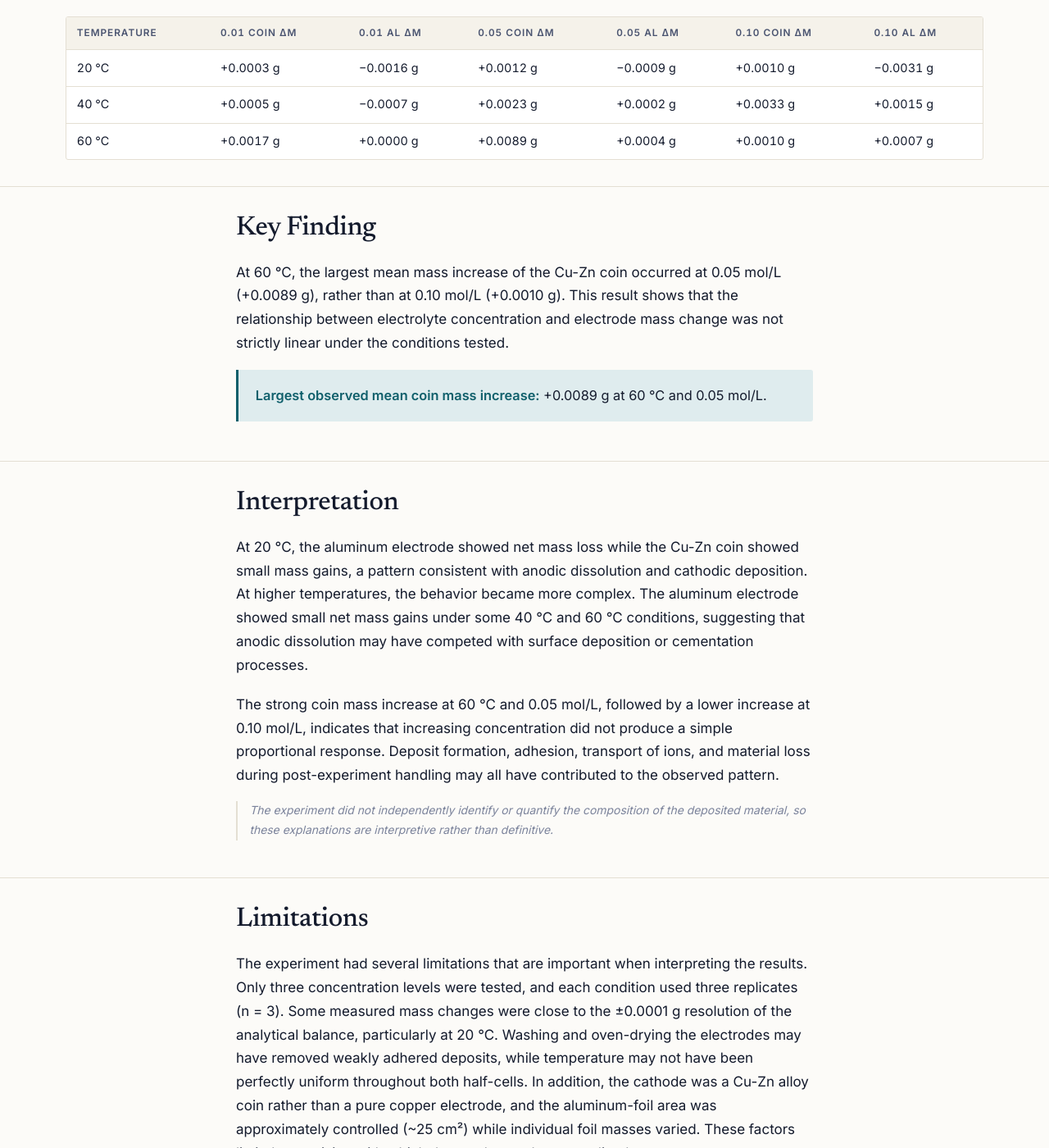
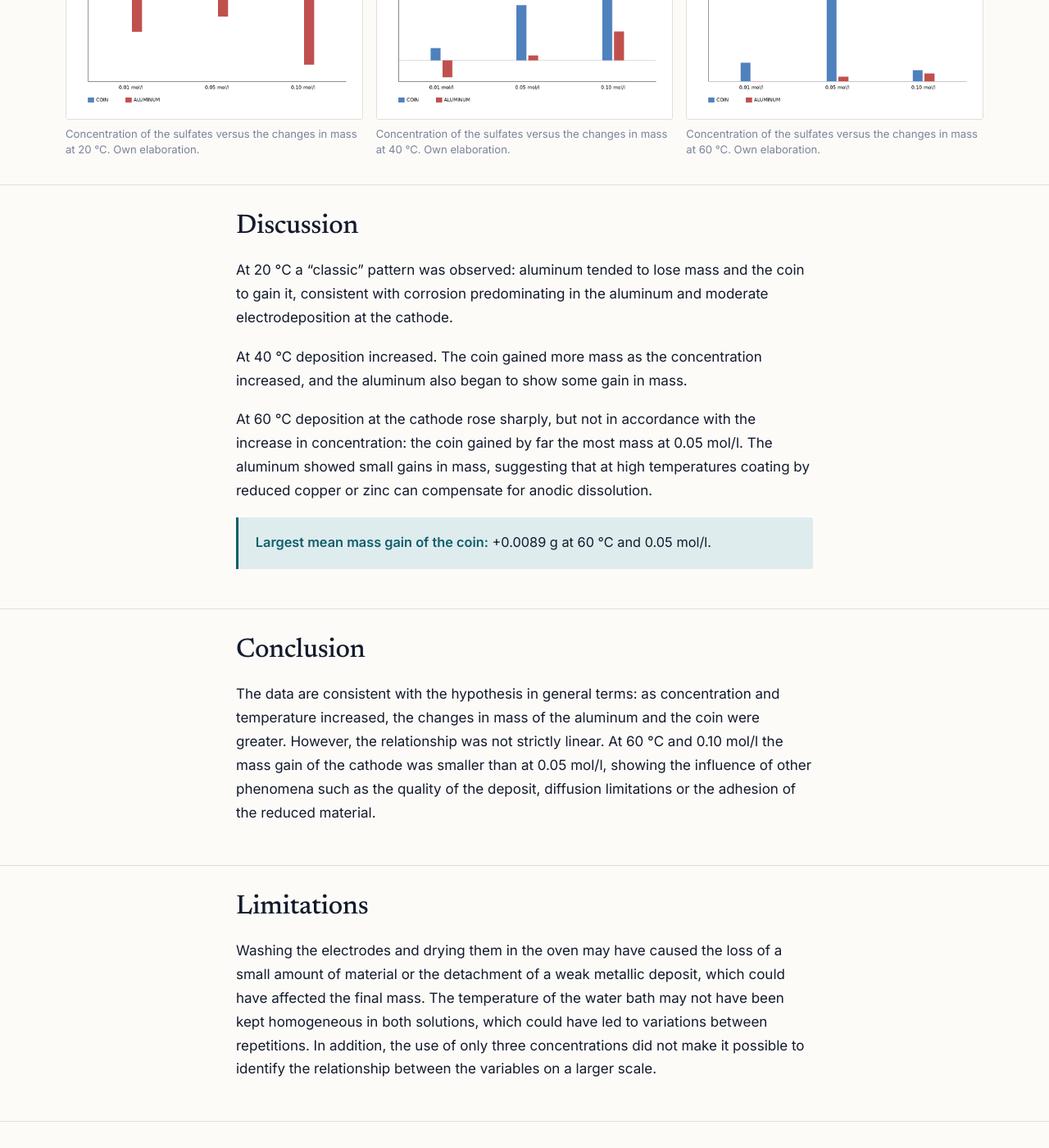
Before and after one commit to student-research-portfolios/diego-romero, a Jekyll site: the page built from _projects/3-modified-galvanic-cell.md, in a window 1280 px wide and 1400 px high, scrolled down 3580 px. Shown: the whole window at 82% size. Built offline with Jekyll 4.4.1, drawn with Linux system fonts in a browser that asks for light colours; some of the changed text lies outside the part shown.

Commit message:
Chemistry page: align with the faithful English translation

```diff
--- a/_projects/3-modified-galvanic-cell.md
+++ b/_projects/3-modified-galvanic-cell.md
@@ -2,19 +2,19 @@
 # --- Shown on the landing page and at the top of this project page ----------
 order: 1
 field: Experimental Electrochemistry
-title: "Effect of ZnSO4 and CuSO4 Concentration and Temperature on Electrode Mass Change in a Modified Galvanic Cell"
+title: "Comparative Analysis of Changes in the Mass of Aluminum and Copper Based on the Concentration of ZnSO4 and CuSO4"
 tagline: >-
-  An experimental investigation of how electrolyte concentration and temperature influence
-  electrode mass changes in a modified galvanic cell.
-subtitle: IB Chemistry SL Independent Research Project | Diego Romero | 2026
+  An experimental investigation of how sulfate concentration and temperature influence the change
+  in mass of aluminum and copper electrodes in an electrochemical cell.
+subtitle: IB Diploma Programme Chemistry SL Course Investigation | Diego Romero | 2026
 summary: >-
-  A laboratory investigation across three sulfate concentrations and three temperatures,
-  measuring electrode mass change to ±0.0001 g and reporting a response that was not
-  strictly linear.
+  A laboratory investigation across three sulfate concentrations and three temperatures, measuring
+  the change in mass of aluminum and copper electrodes to ±0.0001 g and finding a relationship that
+  was not strictly linear.
 
 tags:
   - Electrochemistry
-  - Galvanic Cells
+  - Daniell Cell
   - Corrosion
   - Electrodeposition
   - Experimental Chemistry
@@ -40,20 +40,12 @@ buttons:
 
 ## Project Overview
 
-This experimental chemistry project investigated how electrolyte concentration and temperature
-influence electrode mass changes in a modified galvanic cell. Aluminum foil was immersed in ZnSO4
-solution and a Peruvian 10-cent Cu-Zn alloy coin was immersed in CuSO4 solution, with the two
-half-cells connected by a KCl salt bridge. Three sulfate concentrations (0.01, 0.05 and
-0.10 mol/L) were tested at three temperatures (20.0, 40.0 and 60.0 °C). Electrode masses were
-measured before and after 60 minutes of operation using an analytical balance with ±0.0001 g
-resolution.
-
-The experiment examined the combined effects of concentration and temperature on anodic
-dissolution, metal deposition and net electrode mass change. The results showed that the response
-was not strictly linear, particularly at 60 °C, where the largest mean mass increase of the Cu-Zn
-coin occurred at 0.05 mol/L rather than at the highest concentration.
-
-<p class="note">Spanish original: 2,886 words.</p>
+This investigation explored the loss of mass of the anode through corrosion and the gain in mass
+of the cathode through electrodeposition. A Daniell cell was set up with aluminum foil in zinc
+sulfate (ZnSO4) solution and a Peruvian 10-cent coin, an alloy of copper and zinc, in copper sulfate
+(CuSO4) solution, with the two half-cells joined by a KCl salt bridge. Three sulfate concentrations
+were tested at three temperatures, and the mass of each electrode was measured before and after
+60 minutes of operation.
 
 </div>
 </section>
@@ -63,9 +55,14 @@ coin occurred at 0.05 mol/L rather than at the highest concentration.
 
 ## Research Question
 
-<p class="callout">How do zinc sulfate (ZnSO4) and copper sulfate (CuSO4) concentrations at three
-specific levels (0.10, 0.05 and 0.01 mol/L) affect the mass change of the electrodes in a modified
-galvanic cell at different temperatures (20.0, 40.0 and 60.0 ± 0.1 °C)?</p>
+<p class="callout">How does the concentration of zinc sulfate (ZnSO4) and copper sulfate (CuSO4) at
+three specific levels (0.10, 0.05 and 0.01 mol/l) influence the change in mass of copper and aluminum
+in an electrochemical cell at different temperatures (20.0, 40.0 and 60.0 ± 0.1 °C)?</p>
+
+### Hypothesis
+
+As the concentration of zinc sulfate and copper sulfate and the temperature of the electrolytic
+solution increase, the change in mass of aluminum and copper will be greater.
 
 </div>
 </section>
@@ -79,27 +76,21 @@ galvanic cell at different temperatures (20.0, 40.0 and 60.0 ± 0.1 °C)?</p>
 
 <div class="wrap">
 <ul class="flow">
-  <li>Al foil in ZnSO<sub>4</sub></li>
+  <li>Aluminum foil in ZnSO<sub>4</sub></li>
   <li>KCl salt bridge</li>
-  <li>Cu-Zn coin in CuSO<sub>4</sub></li>
+  <li>Coin in CuSO<sub>4</sub></li>
 </ul>
 </div>
 
 <div class="prose">
 <ul class="cards" style="margin-top:2rem">
-  <li><strong>Electrolyte concentrations</strong> 0.01, 0.05 and 0.10 mol/L.</li>
-  <li><strong>Temperature conditions</strong> 20.0, 40.0 and 60.0 ± 0.1 °C.</li>
+  <li><strong>Sulfate concentrations</strong> 0.10, 0.05 and 0.01 mol/l.</li>
+  <li><strong>Temperatures</strong> 20.0, 40.0 and 60.0 ± 0.1 °C, controlled with a water bath.</li>
   <li><strong>Reaction time</strong> 60.0 ± 0.1 minutes per trial.</li>
-  <li><strong>Replicates</strong> n = 3 for each concentration–temperature condition.</li>
+  <li><strong>Repetitions</strong> 3 for each concentration at each temperature.</li>
+  <li><strong>Electrodes</strong> Aluminum foil of approximately 25.0 ± 0.1 cm² as the anode; a Peruvian 10-cent coin (copper-zinc alloy) as the cathode.</li>
+  <li><strong>Measurement</strong> Analytical balance ± 0.0001 g; ∆m = mf − mi.</li>
 </ul>
-</div>
-
-<div class="prose" markdown="1">
-
-<p class="note">The apparatus is described as a modified galvanic cell inspired by the Daniell-cell
-configuration. It is not a classical Daniell cell: the anode was aluminum foil rather than zinc
-metal, and the cathode was a Cu-Zn alloy coin rather than pure copper.</p>
-
 </div>
 </section>
 
@@ -114,19 +105,19 @@ metal, and the cathode was a Cu-Zn alloy coin rather than pure copper.</p>
 <div class="gallery">
   <figure>
     <img src="{{ '/assets/img/chemistry/fig1-analytical-balance.jpg' | relative_url }}" alt="Reagent being weighed on an analytical balance" loading="lazy">
-    <figcaption>Figure 1. Measuring reagent mass using an analytical balance.</figcaption>
+    <figcaption>Measuring reagent mass on the analytical balance.</figcaption>
   </figure>
   <figure>
     <img src="{{ '/assets/img/chemistry/fig2-solution-preparation.jpg' | relative_url }}" alt="Volumetric flasks containing the prepared sulfate solutions" loading="lazy">
-    <figcaption>Figure 2. Preparation of ZnSO4 and CuSO4 solutions at controlled concentrations.</figcaption>
+    <figcaption>Prepared sulfate solutions in volumetric flasks.</figcaption>
   </figure>
   <figure>
-    <img src="{{ '/assets/img/chemistry/fig3-electrode-mass.jpg' | relative_url }}" alt="Electrode being weighed on an analytical balance before testing" loading="lazy">
-    <figcaption>Figure 3. Electrode mass measurement before electrochemical testing.</figcaption>
+    <img src="{{ '/assets/img/chemistry/fig3-electrode-mass.jpg' | relative_url }}" alt="Electrode being weighed on an analytical balance" loading="lazy">
+    <figcaption>Measuring the mass of an electrode on the analytical balance.</figcaption>
   </figure>
   <figure>
-    <img src="{{ '/assets/img/chemistry/fig4-cell-setup.jpg' | relative_url }}" alt="The galvanic cell assembled under controlled temperature conditions" loading="lazy">
-    <figcaption>Figure 4. Modified galvanic-cell setup under controlled-temperature conditions.</figcaption>
+    <img src="{{ '/assets/img/chemistry/fig4-cell-setup.jpg' | relative_url }}" alt="The electrochemical cells placed in the water bath" loading="lazy">
+    <figcaption>The electrochemical cells placed in the water bath.</figcaption>
   </figure>
 </div>
 </div>
@@ -137,45 +128,47 @@ metal, and the cathode was a Cu-Zn alloy coin rather than pure copper.</p>
 
 ## Key Results
 
+Mean change in mass (∆m) of each electrode, as reported in the investigation.
+
 </div>
 
 <div class="wrap">
-<div class="gallery">
-  <figure>
-    <img src="{{ '/assets/img/chemistry/graph-20c.png' | relative_url }}" alt="Bar chart of mean electrode mass change at 20 degrees Celsius" loading="lazy">
-    <figcaption>Mean electrode mass change at 20 °C. Source: author's experimental data.</figcaption>
-  </figure>
-  <figure>
-    <img src="{{ '/assets/img/chemistry/graph-40c.png' | relative_url }}" alt="Bar chart of mean electrode mass change at 40 degrees Celsius" loading="lazy">
-    <figcaption>Mean electrode mass change at 40 °C. Source: author's experimental data.</figcaption>
-  </figure>
-  <figure>
-    <img src="{{ '/assets/img/chemistry/graph-60c.png' | relative_url }}" alt="Bar chart of mean electrode mass change at 60 degrees Celsius" loading="lazy">
-    <figcaption>Mean electrode mass change at 60 °C. Source: author's experimental data.</figcaption>
-  </figure>
-</div>
-</div>
-
-<div class="wrap" style="margin-top:2rem">
 <div class="table-wrap">
 <table>
   <thead>
     <tr>
       <th>Temperature</th>
-      <th>0.01 Coin Δm</th>
-      <th>0.01 Al Δm</th>
-      <th>0.05 Coin Δm</th>
-      <th>0.05 Al Δm</th>
-      <th>0.10 Coin Δm</th>
-      <th>0.10 Al Δm</th>
+      <th>0.01 Coin ∆m</th>
+      <th>0.01 Al ∆m</th>
+      <th>0.05 Coin ∆m</th>
+      <th>0.05 Al ∆m</th>
+      <th>0.10 Coin ∆m</th>
+      <th>0.10 Al ∆m</th>
     </tr>
   </thead>
   <tbody>
     <tr><td>20 °C</td><td>+0.0003 g</td><td>−0.0016 g</td><td>+0.0012 g</td><td>−0.0009 g</td><td>+0.0010 g</td><td>−0.0031 g</td></tr>
-    <tr><td>40 °C</td><td>+0.0005 g</td><td>−0.0007 g</td><td>+0.0023 g</td><td>+0.0002 g</td><td>+0.0033 g</td><td>+0.0015 g</td></tr>
+    <tr><td>40 °C</td><td>+0.0005 g</td><td>−0.0007 g</td><td>+0.0023 g</td><td>0.0002 g</td><td>+0.0033 g</td><td>0.0012 g</td></tr>
     <tr><td>60 °C</td><td>+0.0017 g</td><td>+0.0000 g</td><td>+0.0089 g</td><td>+0.0004 g</td><td>+0.0010 g</td><td>+0.0007 g</td></tr>
   </tbody>
 </table>
+</div>
+</div>
+
+<div class="wrap" style="margin-top:2rem">
+<div class="gallery">
+  <figure>
+    <img src="{{ '/assets/img/chemistry/graph-20c.png' | relative_url }}" alt="Bar chart of the change in mass of each electrode at 20 degrees Celsius" loading="lazy">
+    <figcaption>Concentration of the sulfates versus the changes in mass at 20 °C. Own elaboration.</figcaption>
+  </figure>
+  <figure>
+    <img src="{{ '/assets/img/chemistry/graph-40c.png' | relative_url }}" alt="Bar chart of the change in mass of each electrode at 40 degrees Celsius" loading="lazy">
+    <figcaption>Concentration of the sulfates versus the changes in mass at 40 °C. Own elaboration.</figcaption>
+  </figure>
+  <figure>
+    <img src="{{ '/assets/img/chemistry/graph-60c.png' | relative_url }}" alt="Bar chart of the change in mass of each electrode at 60 degrees Celsius" loading="lazy">
+    <figcaption>Concentration of the sulfates versus the changes in mass at 60 °C. Own elaboration.</figcaption>
+  </figure>
 </div>
 </div>
 </section>
@@ -183,14 +176,22 @@ metal, and the cathode was a Cu-Zn alloy coin rather than pure copper.</p>
 <section class="section" markdown="1">
 <div class="prose" markdown="1">
 
-## Key Finding
+## Discussion
 
-At 60 °C, the largest mean mass increase of the Cu-Zn coin occurred at 0.05 mol/L (+0.0089 g),
-rather than at 0.10 mol/L (+0.0010 g). This result shows that the relationship between electrolyte
-concentration and electrode mass change was not strictly linear under the conditions tested.
+At 20 °C a "classic" pattern was observed: aluminum tended to lose mass and the coin to gain it,
+consistent with corrosion predominating in the aluminum and moderate electrodeposition at the
+cathode.
 
-<p class="callout"><strong>Largest observed mean coin mass increase:</strong> +0.0089 g at 60 °C and
-0.05 mol/L.</p>
+At 40 °C deposition increased. The coin gained more mass as the concentration increased, and the
+aluminum also began to show some gain in mass.
+
+At 60 °C deposition at the cathode rose sharply, but not in accordance with the increase in
+concentration: the coin gained by far the most mass at 0.05 mol/l. The aluminum showed small gains
+in mass, suggesting that at high temperatures coating by reduced copper or zinc can compensate for
+anodic dissolution.
+
+<p class="callout"><strong>Largest mean mass gain of the coin:</strong> +0.0089 g at 60 °C and
+0.05 mol/l.</p>
 
 </div>
 </section>
@@ -198,21 +199,13 @@ concentration and electrode mass change was not strictly linear under the condit
 <section class="section" markdown="1">
 <div class="prose" markdown="1">
 
-## Interpretation
+## Conclusion
 
-At 20 °C, the aluminum electrode showed net mass loss while the Cu-Zn coin showed small mass gains,
-a pattern consistent with anodic dissolution and cathodic deposition. At higher temperatures, the
-behavior became more complex. The aluminum electrode showed small net mass gains under some 40 °C
-and 60 °C conditions, suggesting that anodic dissolution may have competed with surface deposition
-or cementation processes.
-
-The strong coin mass increase at 60 °C and 0.05 mol/L, followed by a lower increase at 0.10 mol/L,
-indicates that increasing concentration did not produce a simple proportional response. Deposit
-formation, adhesion, transport of ions, and material loss during post-experiment handling may all
-have contributed to the observed pattern.
-
-<p class="note">The experiment did not independently identify or quantify the composition of the
-deposited material, so these explanations are interpretive rather than definitive.</p>
+The data are consistent with the hypothesis in general terms: as concentration and temperature
+increased, the changes in mass of the aluminum and the coin were greater. However, the relationship
+was not strictly linear. At 60 °C and 0.10 mol/l the mass gain of the cathode was smaller than at
+0.05 mol/l, showing the influence of other phenomena such as the quality of the deposit, diffusion
+limitations or the adhesion of the reduced material.
 
 </div>
 </section>
@@ -222,18 +215,11 @@ deposited material, so these explanations are interpretive rather than definitiv
 
 ## Limitations
 
-The experiment had several limitations that are important when interpreting the results. Only three
-concentration levels were tested, and each condition used three replicates (n = 3). Some measured
-mass changes were close to the ±0.0001 g resolution of the analytical balance, particularly at
-20 °C. Washing and oven-drying the electrodes may have removed weakly adhered deposits, while
-temperature may not have been perfectly uniform throughout both half-cells. In addition, the
-cathode was a Cu-Zn alloy coin rather than a pure copper electrode, and the aluminum-foil area was
-approximately controlled (~25 cm²) while individual foil masses varied. These factors limit the
-precision with which the results can be generalized.
-
-<p class="note">The unexpected results were treated as part of the scientific analysis rather than
-removed, highlighting the importance of evaluating competing electrochemical processes and
-experimental uncertainty.</p>
+Washing the electrodes and drying them in the oven may have caused the loss of a small amount of
+material or the detachment of a weak metallic deposit, which could have affected the final mass.
+The temperature of the water bath may not have been kept homogeneous in both solutions, which could
+have led to variations between repetitions. In addition, the use of only three concentrations did
+not make it possible to identify the relationship between the variables on a larger scale.
 
 </div>
 </section>
```
Also changed, not shown: other parts of _projects/3-modified-galvanic-cell.md (+2 -2 lines), assets/img/chemistry/daniell-reference.png (deleted), assets/img/chemistry/graph-20c.png, assets/img/chemistry/graph-40c.png, assets/img/chemistry/graph-60c.png.
